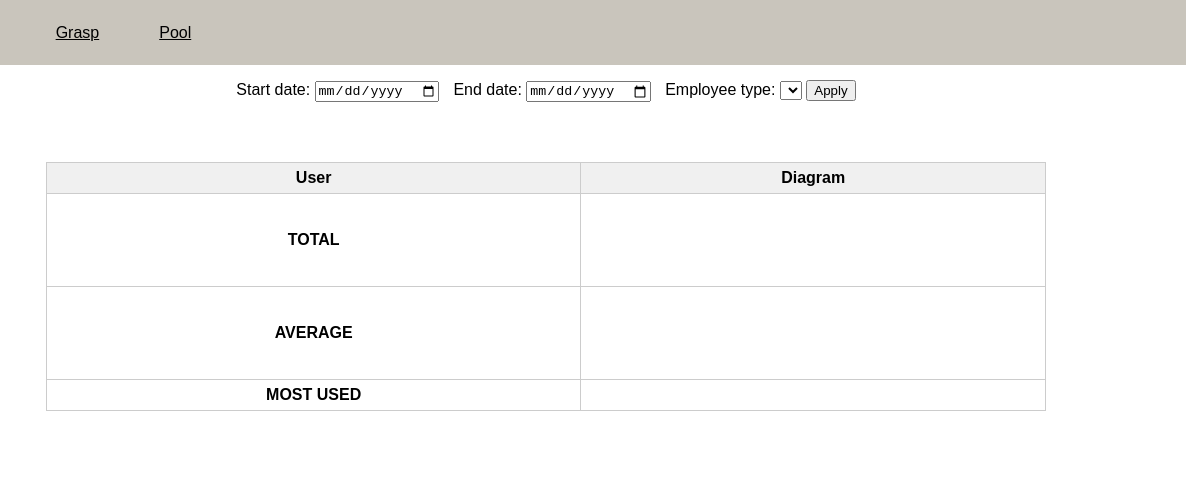
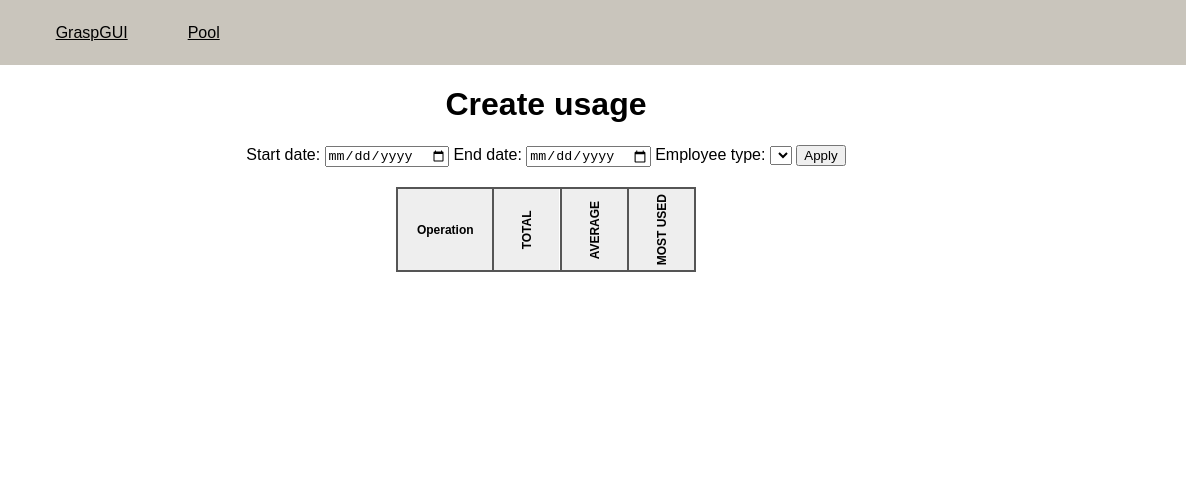
Before and after one commit to Wienerbroed/TicraTelemetry, a website: page public/create.html in a window 1280 px wide. Both pictures are taken after a click on the button "Apply". Shown: the top 479 px of the page, 94-1280 px from the left. Drawn offline with nearby package versions, Linux system fonts and the light colour scheme; no server answers.

Commit message:
Flipped html page for create

```diff
--- a/Database/datapool.js
+++ b/Database/datapool.js
@@ -110,7 +110,7 @@ const timeSpendByEventType = async () => {
 
 
 // Pool type of Create used
-const clicksByOperation = async ({ startTime, endTime, employeeType } = {}) => {
+const createClicksByOperation = async ({ startTime, endTime, employeeType } = {}) => {
   try {
     // Build query based on time interval and employee type
     const query = {
@@ -298,4 +298,4 @@ const objectSelectionByGraspGuiStart = async ({ startTime, endTime, employeeType
 
 
 // exports
-export { timeSpendByEventType, clicksByOperation, objectSelectionByGraspGuiStart };
+export { timeSpendByEventType, createClicksByOperation, objectSelectionByGraspGuiStart };
--- a/index.js
+++ b/index.js
@@ -4,7 +4,7 @@ import express from 'express';
 import { connectDB } from './database/db.js';
 import { getEventType } from './database/eventTypes.js';
 import { getUsers } from './database/user.js';
-import { timeSpendByEventType, clicksByOperation, objectSelectionByGraspGuiStart } from './database/datapool.js';
+import { timeSpendByEventType, createClicksByOperation, objectSelectionByGraspGuiStart } from './database/datapool.js';
 
 //////////////////////////////////////////////// App setup ////////////////////////////////////////////////
 
@@ -82,7 +82,7 @@ app.get("/create", async (req, res) => {
   try {
     const { startTime, endTime, employeeType } = req.query;
 
-    const data = await clicksByOperation({
+    const data = await createClicksByOperation({
       startTime,
       endTime,
       employeeType
--- a/public/create.html
+++ b/public/create.html
@@ -1,44 +1,92 @@
 <!DOCTYPE html>
 <html lang="en">
 <head>
+<meta charset="UTF-8">
+<title>Create</title>
 <link rel="stylesheet" href="styles/styles.css">
-  <meta charset="UTF-8">
-  <title>Create interactions</title>
 <script src="https://cdn.jsdelivr.net/npm/chart.js"></script>
+<style>
+  /* ---------- TABLE STYLING ---------- */
+  #tableContainer {
+    display: flex;
+    justify-content: center;
+    margin-top: 20px;
+  }
+
+  table#bigTable {
+    border-collapse: collapse;
+    margin: 0 auto;
+    width: auto;      /* dynamic width */
+    min-width: 300px;
+    max-width: 95%;
+  }
+
+  th, td {
+    border: 2px solid #555; /* darker lines for distinction */
+    padding: 5px 8px;
+    text-align: center;
+    min-width: 40px;
+  }
+
+  th {
+    background: #eee;
+  }
+
+  th.user-header, th.total-header {
+    writing-mode: vertical-rl;
+    transform: rotate(180deg);
+    white-space: nowrap;
+    padding: 5px 10px;
+  }
+
+  #totalChartContainer {
+    margin-top: 20px;
+    display: flex;
+    justify-content: center;
+  }
+
+  #totalChart {
+    display: block;
+  }
+
+</style>
 </head>
-
 <body>
 <header>
   <div class="navbar">
     <a href="index.html"><img src="images/ticra.png" alt="Home" class="nav-icon"></a>
-    <a href="graspStart.html">Grasp</a>
+    <a href="graspStart.html">GraspGUI</a>
     <a href="pool.html">Pool</a>
   </div>
 </header>
 
-<h1>GraspGUI Clicks</h1>
+<h1>Create usage</h1>
 
-<div style="margin-bottom: 20px;">
+<div>
   <label>Start date: <input type="date" id="startDate"></label>
-  <label style="margin-left: 10px;">End date: <input type="date" id="endDate"></label>
-  <label style="margin-left: 10px;">Employee type:
+  <label>End date: <input type="date" id="endDate"></label>
+  <label>Employee type:
     <select id="employeeType"></select>
   </label>
   <button onclick="applyFilters()">Apply</button>
 </div>
 
-<div class="legend" id="legend"></div>
-
+<div id="tableContainer">
   <table id="bigTable">
     <thead></thead>
     <tbody></tbody>
   </table>
+</div>
+
+<div id="totalChartContainer">
+  <canvas id="totalChart"></canvas>
+</div>
 
 <script>
 let FULL_EVENTS = [];
 let FILTERED_EVENTS = [];
+let USER_ORDER = [];
 const COLORS = ['#4caf50','#2196f3','#ff9800','#f44336','#9c27b0','#00bcd4','#ffeb3b','#795548'];
-let currentSort = { col: null, asc: true };
 
 // ---------- LOAD DATA ----------
 async function loadData() {
@@ -56,214 +104,171 @@ async function loadData() {
   const start = new Date();
   start.setDate(end.getDate() - 10);
 
-  startDate.value ||= start.toISOString().split('T')[0];
-  endDate.value ||= end.toISOString().split('T')[0];
+  document.getElementById('startDate').value = start.toISOString().split('T')[0];
+  document.getElementById('endDate').value = end.toISOString().split('T')[0];
 
   buildEmployeeTypeFilter(data.employeeTypes);
-  buildLegend(data.operations);
-
   applyFilters();
 }
 
 // ---------- FILTERS ----------
 function buildEmployeeTypeFilter(types) {
-  employeeType.innerHTML = '<option value="">All</option>';
-  types.forEach(t => {
-    const o = document.createElement('option');
-    o.value = t;
-    o.textContent = t;
-    employeeType.appendChild(o);
-  });
+  const sel = document.getElementById('employeeType');
+  sel.innerHTML = '<option value="">All</option>';
+  types.forEach(t => sel.appendChild(Object.assign(document.createElement('option'), { value: t, textContent: t })));
 }
 
-function buildLegend(selections) {
-  legend.innerHTML = '';
-  selections.forEach((s,i) => {
-    const d = document.createElement('div');
-    d.className = 'legend-item';
-    d.innerHTML =
-      `<span class="legend-color" style="background:${COLORS[i % COLORS.length]}"></span>${s}`;
-    legend.appendChild(d);
-  });
-}
-
-// ---------- APPLY FILTERS ----------
 function applyFilters() {
-  const emp = employeeType.value;
-  const s = startDate.value;
-  const e = endDate.value;
+  const emp = document.getElementById('employeeType').value;
+  const s = document.getElementById('startDate').value;
+  const e = document.getElementById('endDate').value;
 
   FILTERED_EVENTS = FULL_EVENTS.filter(ev => {
     if (emp && ev.employee_type !== emp) return false;
     const t = new Date(ev.time_stamp);
-    if (s && t < new Date(s+'T00:00:00Z')) return false;
-    if (e && t > new Date(e+'T23:59:59Z')) return false;
+    if (s && t < new Date(s+'T00:00:00')) return false;
+    if (e && t > new Date(e+'T23:59:59')) return false;
     return true;
   });
 
-  renderFromEvents(FILTERED_EVENTS);
+  renderTable(FILTERED_EVENTS);
 }
 
-// ---------- RENDER ----------
-function renderFromEvents(events) {
+// ---------- RENDER TABLE ----------
+function renderTable(events) {
   const perUser = {};
-  const selections = [...new Set(FULL_EVENTS.map(e => e.selection))];
+  const selections = [...new Set(events.map(e => e.selection))].sort();
+
+  const allUsers = [...new Set(events.map(e => e.user))];
+  allUsers.forEach(u => perUser[u] = {});
 
   events.forEach(e => {
-    perUser[e.user] ??= {};
     perUser[e.user][e.selection] = (perUser[e.user][e.selection] ?? 0) + 1;
   });
 
-  drawTable(perUser, selections);
+  // Only users with at least 1 value
+  const usersWithData = allUsers.filter(u => selections.some(sel => (perUser[u][sel] ?? 0) > 0));
+
+  if(USER_ORDER.length === 0 || USER_ORDER.length !== usersWithData.length) {
+    USER_ORDER = [...usersWithData];
+  } else {
+    USER_ORDER = USER_ORDER.filter(u => usersWithData.includes(u));
+  }
+
+  drawTable(perUser, selections, usersWithData);
+  drawTotalChart(perUser, selections, usersWithData);
+  makeRowsSortable(perUser, selections);
 }
 
 // ---------- DRAW TABLE ----------
-function drawTable(perUser, selections) {
-  const thead = bigTable.querySelector('thead');
-  const tbody = bigTable.querySelector('tbody');
+function drawTable(perUser, selections, users) {
+  const thead = document.querySelector('#bigTable thead');
+  const tbody = document.querySelector('#bigTable tbody');
   thead.innerHTML = '';
   tbody.innerHTML = '';
 
   // HEADER
-  const h = document.createElement('tr');
-  h.appendChild(createHeader('User', 0));
-  selections.forEach((s,i) => h.appendChild(createHeader(s, i+1)));
-  h.appendChild(createHeader('Diagram'));
-  thead.appendChild(h);
+  const headerRow = document.createElement('tr');
+  headerRow.appendChild(createHeader('Operation'));
+  USER_ORDER.forEach(u => {
+    const th = createHeader(u);
+    th.classList.add('user-header');
+    headerRow.appendChild(th);
+  });
+  ['TOTAL','AVERAGE','MOST USED'].forEach(label => {
+    const th = createHeader(label);
+    th.classList.add('total-header');
+    headerRow.appendChild(th);
+  });
+  thead.appendChild(headerRow);
 
-  // TOTALS & AVERAGES
-  const totals = {};
-  selections.forEach(s => totals[s] = 0);
+  // column max for heatmap
+  const columnMax = {};
+  USER_ORDER.forEach(u => columnMax[u] = Math.max(...selections.map(sel => perUser[u]?.[sel] ?? 0), 0));
 
-  Object.values(perUser).forEach(u =>
-    selections.forEach(s => totals[s] += (u[s] ?? 0))
-  );
+  // Draw rows
+  selections.forEach(sel => {
+    const tr = document.createElement('tr');
+    tr.dataset.operation = sel;
+    tr.appendChild(createHeader(sel));
 
-  const users = Object.keys(perUser);
-  const avg = {};
-  selections.forEach(s => avg[s] = users.length ? totals[s]/users.length : 0);
-
-  // TOTAL ROW
-  const trTotal = document.createElement('tr');
-  trTotal.appendChild(createCell('TOTAL', true));
-  selections.forEach(s => trTotal.appendChild(createCell(totals[s], true)));
-  trTotal.appendChild(createDiagramCell(selections.map(s => totals[s])));
-  tbody.appendChild(trTotal);
-
-  // AVERAGE ROW
-  const trAvg = document.createElement('tr');
-  trAvg.appendChild(createCell('AVERAGE', true));
-  selections.forEach(s => trAvg.appendChild(createCell(avg[s].toFixed(2), true)));
-  trAvg.appendChild(createDiagramCell(selections.map(s => avg[s])));
-  tbody.appendChild(trAvg);
-
-  // MOST USED
-  const winnerCount = {};
-  selections.forEach(s => winnerCount[s] = 0);
-
-  users.forEach(user => {
-    const row = perUser[user];
-    let max = -1, winner = null;
-    selections.forEach(s => {
-      const v = row[s] ?? 0;
-      if (v > max) { max = v; winner = s; }
-    });
-    if (winner) winnerCount[winner]++;
+    let total = 0;
+    USER_ORDER.forEach(u => {
+      const val = perUser[u]?.[sel] ?? 0;
+      total += val;
+      const g = columnMax[u] > 0 ? Math.round(255 - (val / columnMax[u]) * 100) : 255;
+      tr.appendChild(createCell(val,false,`rgb(${g},255,${g})`));
     });
 
-  const trCounter = document.createElement('tr');
-  trCounter.appendChild(createCell('MOST USED', true));
-  selections.forEach(s => trCounter.appendChild(createCell(winnerCount[s], true)));
-  trCounter.appendChild(createCell(''));
-  tbody.appendChild(trCounter);
+    const avg = (total / USER_ORDER.length).toFixed(2);
+    tr.appendChild(createCell(total,true));
+    tr.appendChild(createCell(avg,true));
 
-  // USER ROWS
-  users.sort().forEach(user => {
-    const tr = document.createElement('tr');
-    tr.appendChild(createCell(user));
-    const row = perUser[user];
-    const max = Math.max(...selections.map(s => row[s] ?? 0), 1);
-    const values = [];
+    const maxVal = Math.max(...USER_ORDER.map(u => perUser[u]?.[sel] ?? 0));
+    const mostUsed = USER_ORDER.filter(u => (perUser[u]?.[sel]??0) === maxVal && maxVal>0).length;
+    tr.appendChild(createCell(mostUsed,true));
 
-    selections.forEach(s => {
-      const v = row[s] ?? 0;
-      values.push(v);
-      const g = Math.round(255 - (v / max) * 100);
-      tr.appendChild(createCell(v, false, `rgb(${g},255,${g})`));
-    });
-
-    tr.appendChild(createDiagramCell(values));
     tbody.appendChild(tr);
   });
 }
 
-// ---------- SORTING ----------
-function sortColumn(colIndex) {
-  const tbody = bigTable.querySelector('tbody');
-  const rows = Array.from(tbody.querySelectorAll('tr'));
+// ---------- DRAW TOTAL PIE ----------
+function drawTotalChart(perUser, selections, users) {
+  const totals = selections.map(sel => USER_ORDER.reduce((sum,u)=>sum+(perUser[u]?.[sel]??0),0));
+  const ctx = document.getElementById('totalChart');
 
-  const fixedRows = rows.slice(0, 3); // TOTAL, AVERAGE, MOST USED
-  const userRows = rows.slice(3);
+  // double size
+  const size = Math.min(900, 100 + selections.length * 100);
+  ctx.width = size;
+  ctx.height = size;
 
-  const isNumeric = !isNaN(userRows[0].children[colIndex].textContent);
-
-  userRows.sort((a, b) => {
-    let A = a.children[colIndex].textContent;
-    let B = b.children[colIndex].textContent;
-
-    if (isNumeric) {
-      A = parseFloat(A) || 0;
-      B = parseFloat(B) || 0;
+  const chartCtx = ctx.getContext('2d');
+  if(window.totalChartInstance) window.totalChartInstance.destroy();
+  window.totalChartInstance = new Chart(chartCtx,{
+    type:'pie',
+    data:{labels: selections, datasets:[{data: totals, backgroundColor: COLORS}]},
+    options:{
+      plugins:{legend:{display:true, position:'bottom'}},
+      responsive:false,
+      animation:false
+    }
+  });
 }
 
-    if (A < B) return currentSort.asc ? -1 : 1;
-    if (A > B) return currentSort.asc ? 1 : -1;
-    return 0;
+// ---------- COLUMN SORTING BY ROW ----------
+const rowSortStates = {};
+function makeRowsSortable(perUser, selections) {
+  const tbody = document.querySelector('#bigTable tbody');
+  const rows = Array.from(tbody.querySelectorAll('tr'));
+  rows.forEach(row => {
+    const sel = row.dataset.operation;
+    row.style.cursor = 'pointer';
+    if (!(sel in rowSortStates)) rowSortStates[sel] = 0;
+
+    row.onclick = () => {
+      rowSortStates[sel] = (rowSortStates[sel] + 1) % 3;
+      const state = rowSortStates[sel];
+
+      if (state === 0) {
+        USER_ORDER = [...new Set(FILTERED_EVENTS.map(e => e.user))].sort();
+      } else if (state === 1) {
+        const paired = USER_ORDER.map(u => ({user:u, value: perUser[u]?.[sel] ?? 0}));
+        paired.sort((a,b) => b.value - a.value);
+        USER_ORDER = paired.map(p => p.user);
+      } else if (state === 2) {
+        const paired = USER_ORDER.map(u => ({user:u, value: perUser[u]?.[sel] ?? 0}));
+        paired.sort((a,b) => a.value - b.value);
+        USER_ORDER = paired.map(p => p.user);
+      }
+
+      renderTable(FILTERED_EVENTS);
+    };
   });
-
-  if (currentSort.col === colIndex) currentSort.asc = !currentSort.asc;
-  else { currentSort.col = colIndex; currentSort.asc = true; }
-
-  tbody.innerHTML = '';
-  fixedRows.forEach(r => tbody.appendChild(r));
-  userRows.forEach(r => tbody.appendChild(r));
 }
 
 // ---------- HELPERS ----------
-function createHeader(text, colIndex = null) {
-  const th = document.createElement('th');
-  th.textContent = text;
-
-  if (colIndex !== null) {
-    th.style.cursor = 'pointer';
-    th.addEventListener('click', () => sortColumn(colIndex));
-  }
-  return th;
-}
-
-function createCell(v, bold=false, bg=null) {
-  const td = document.createElement('td');
-  td.textContent = v;
-  if (bold) td.style.fontWeight = 'bold';
-  if (bg) td.style.background = bg;
-  return td;
-}
-
-function createDiagramCell(values) {
-  const td = document.createElement('td');
-  const c = document.createElement('canvas');
-  c.width = 80;
-  c.height = 80;
-  td.appendChild(c);
-
-  new Chart(c, {
-    type: 'pie',
-    data: { datasets: [{ data: values, backgroundColor: COLORS }] },
-    options: { responsive: false, plugins: { legend: { display: false } }, animation: false }
-  });
-
-  return td;
-}
+function createHeader(text){ const th=document.createElement('th'); th.textContent=text; return th;}
+function createCell(v,bold=false,bg=null){ const td=document.createElement('td'); td.textContent=v; if(bold) td.style.fontWeight='bold'; if(bg) td.style.background=bg; return td;}
 
 // ---------- INIT ----------
 loadData();
--- a/public/styles/styles.css
+++ b/public/styles/styles.css
@@ -5,6 +5,7 @@ body {
   display: flex;
   flex-direction: column;
   align-items: center;
+  padding-top: 65px;
 }
 header {
     width: 100vw;
@@ -24,15 +25,16 @@ footer {
 }
 table {
   border-collapse: collapse;
-  width: 80%;
-  max-width: 1000px;
+  width: auto;
+  max-width: 95%;
   text-align: center;
   margin-bottom: 18px;
 }
 th, td {
   border: 1px solid #ccc;
-  padding: 6px 10px;
+  padding: 3px 6px;
   white-space: nowrap;
+  font-size: 12px;
 }
 th {
   background-color: #f0f0f0;
@@ -48,7 +50,6 @@ th {
 .navbar a{
     color: rgb(0, 0, 0);
     padding: 15px 20px;
-
 }
 .navbar img.nav-icon{
     max-width: 80px;
@@ -71,3 +72,7 @@ th {
   display: inline-block;
   margin-right: 5px;
 }
+table canvas {
+  width: 60px !important;
+  height: 60px !important;
+}
```
Lines whose indentation alone changed are shown as unchanged.
